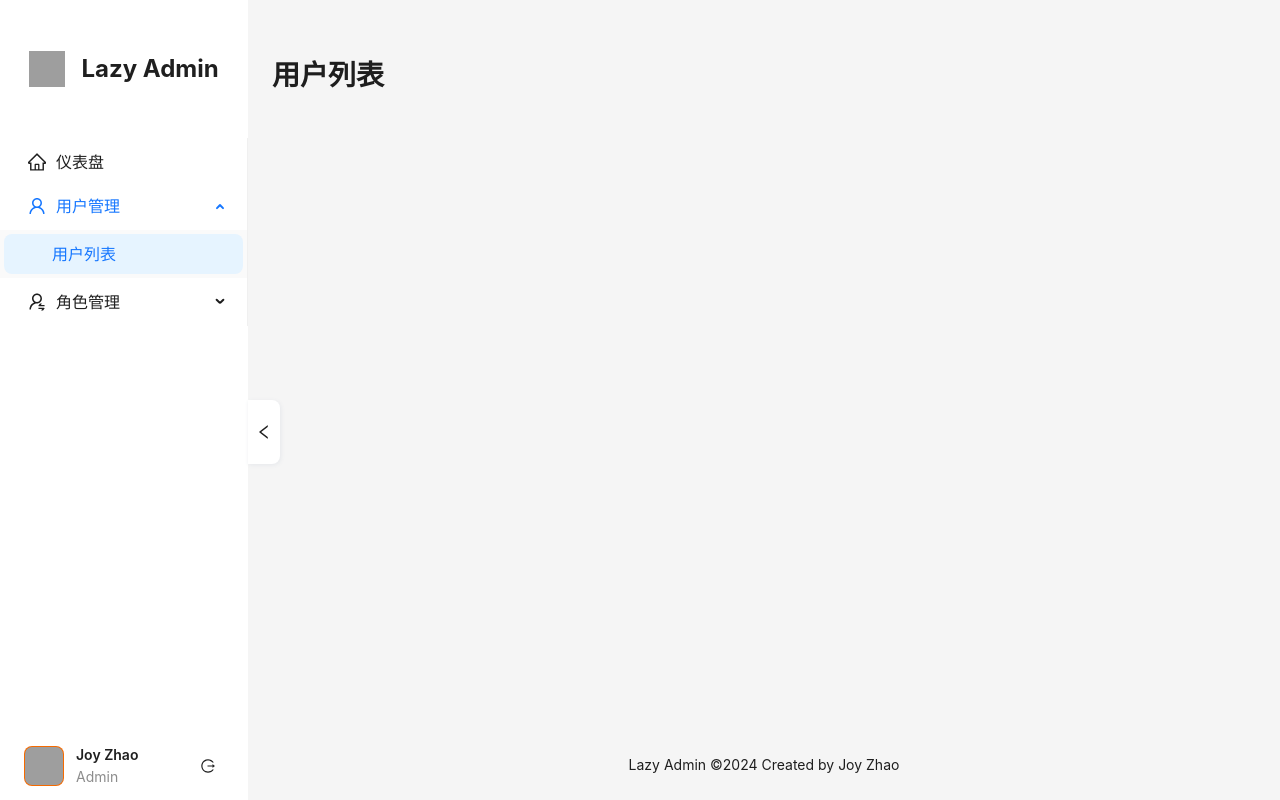
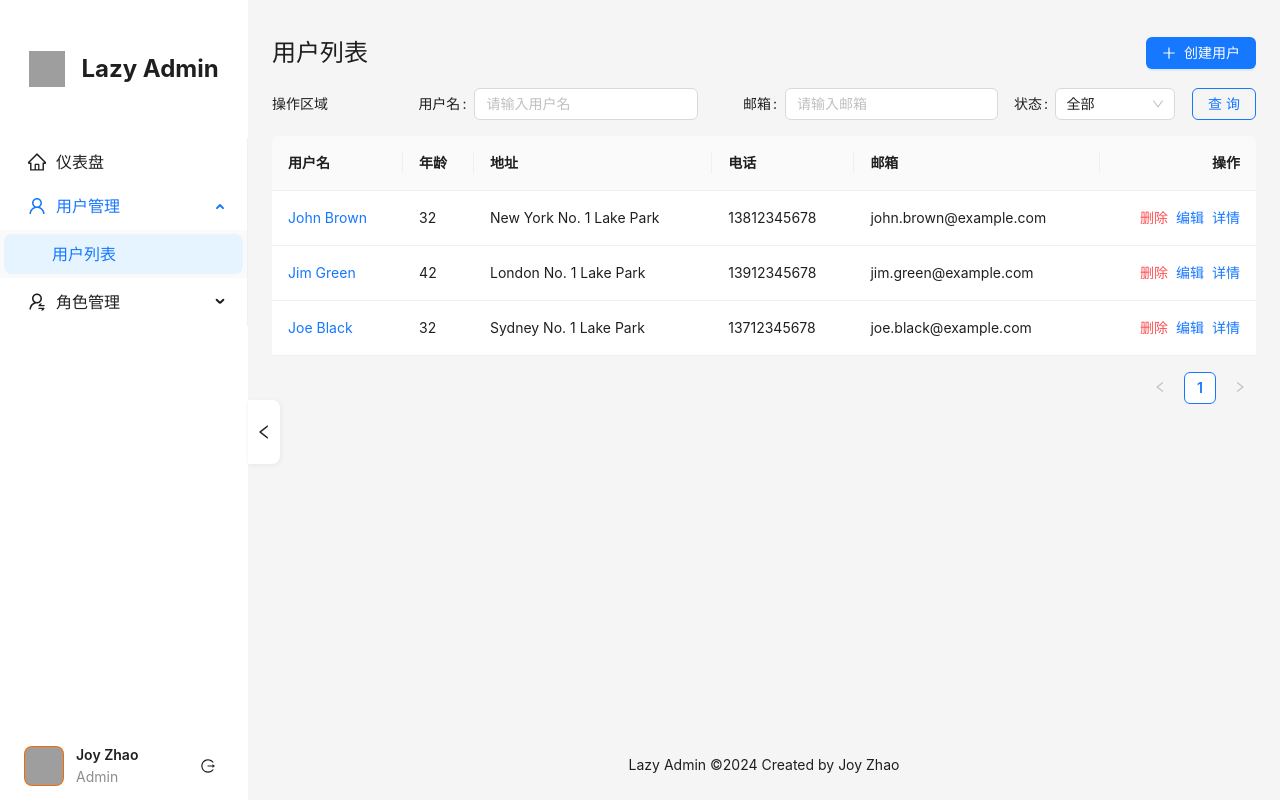
Before and after one commit to zguiyang/lazyAdmin, a React (Vite) app: page /users/list in a window 1280 px wide. Built offline with nearby package versions, Linux system fonts and the light colour scheme; grey boxes are pictures that could not be loaded.

Commit message:
upd: add user page

```diff
--- /dev/null
+++ b/src/components/PageTitle/index.tsx
@@ -0,0 +1,25 @@
+import React, { useEffect, useState } from 'react';
+import { useLocation } from 'react-router-dom';
+
+import { MenuItem, findMenuItem, menuList } from '@/menus';
+
+import styles from './styles.module.scss';
+
+export default function PageTitle(props: { actions?: React.ReactElement | undefined }) {
+  const location = useLocation();
+  const [menuItem, setMenuItem] = useState<MenuItem | null>();
+
+  useEffect(() => {
+    const menuItem = findMenuItem(menuList, location.pathname);
+    setMenuItem(menuItem);
+  }, [location.pathname]);
+
+  return (
+    <div className={styles.pageTitleWrapper}>
+      <div className={'left-wrapper'}>
+        <h1 className={styles.title}>{menuItem ? menuItem.label : 'Page Title'}</h1>
+      </div>
+      <div className={'right-wrapper'}>{props.actions}</div>
+    </div>
+  );
+}
--- /dev/null
+++ b/src/components/PageTitle/styles.module.scss
@@ -0,0 +1,8 @@
+.pageTitleWrapper {
+  @apply flex justify-between items-center;
+}
+.title {
+  font-weight: 400;
+  font-size: 24px;
+  margin: 0;
+}
--- a/src/menus/types.ts
+++ b/src/menus/types.ts
@@ -2,4 +2,5 @@ import type { MenuProps } from 'antd';
 
 export type MenuItem = Required<MenuProps>['items'][number] & {
   children?: MenuItem[];
+  label: string;
 };
--- a/src/menus/utils.ts
+++ b/src/menus/utils.ts
@@ -24,3 +24,19 @@ export function findKeyPath(menu: MenuItem[], key: string): string[] {
   dfs(menu, key, []);
   return path.length > 0 ? path : [];
 }
+
+// 查找菜单项方法
+export function findMenuItem(menu: MenuItem[], key: string): MenuItem | null {
+  for (const item of menu) {
+    if (item.key === key) {
+      return item;
+    }
+    if (item.children) {
+      const found = findMenuItem(item.children, key);
+      if (found) {
+        return found;
+      }
+    }
+  }
+  return null;
+}
--- a/src/pages/roles/index.tsx
+++ b/src/pages/roles/index.tsx
@@ -1,3 +1,9 @@
+import PageTitle from '@/components/PageTitle';
+
 export default function RolesPage() {
-  return <div>Roles Page</div>;
+  return (
+    <div className={'roles-page'}>
+      <PageTitle />
+    </div>
+  );
 }
--- a/src/pages/users/index.tsx
+++ b/src/pages/users/index.tsx
@@ -1,7 +1,119 @@
+import { PlusOutlined } from '@ant-design/icons';
+import { Button, Form, Input, Select, Space, Table, Typography } from 'antd';
+
+import PageTitle from '@/components/PageTitle';
+import type { TableColumn } from '@/types/common';
+
+export function ActionButtons() {
+  return (
+    <Space size={12} className={'action-buttons'}>
+      <Button type={'primary'} icon={<PlusOutlined />}>
+        创建用户
+      </Button>
+    </Space>
+  );
+}
+
 export default function UserPage() {
+  const columns: TableColumn<any> = [
+    {
+      title: '用户名',
+      dataIndex: 'name',
+      render: (text) => <a>{text}</a>,
+    },
+    {
+      title: '年龄',
+      dataIndex: 'age',
+    },
+    {
+      title: '地址',
+      dataIndex: 'address',
+    },
+    {
+      title: '电话',
+      dataIndex: 'phone',
+    },
+    {
+      title: '邮箱',
+      dataIndex: 'email',
+    },
+    {
+      title: '操作',
+      dataIndex: 'action',
+      align: 'right',
+      render: () => {
+        return (
+          <Space size={8} align={'end'}>
+            <Typography.Link type={'danger'}>删除</Typography.Link>
+            <Typography.Link>编辑</Typography.Link>
+            <Typography.Link>详情</Typography.Link>
+          </Space>
+        );
+      },
+    },
+  ];
+  const tableData = [
+    {
+      key: '1',
+      name: 'John Brown',
+      age: 32,
+      phone: '13812345678',
+      email: 'john.brown@example.com',
+      address: 'New York No. 1 Lake Park',
+      tags: ['nice', 'developer'],
+    },
+    {
+      key: '2',
+      name: 'Jim Green',
+      phone: '13912345678',
+      email: 'jim.green@example.com',
+      age: 42,
+      address: 'London No. 1 Lake Park',
+      tags: ['loser'],
+    },
+    {
+      key: '3',
+      name: 'Joe Black',
+      phone: '13712345678',
+      email: 'joe.black@example.com',
+      age: 32,
+      address: 'Sydney No. 1 Lake Park',
+      tags: ['cool', 'teacher'],
+    },
+  ];
   return (
     <div className={'users-page'}>
-      <h1>用户列表</h1>
+      <PageTitle actions={<ActionButtons />} />
+      <div className={'page-search-wrapper'}>
+        <div className={'left-wrapper'}>操作区域</div>
+        <div className={'right-wrapper'}>
+          <Form layout={'inline'} labelCol={{ span: 6 }} wrapperCol={{ span: 18 }}>
+            <Form.Item label={'用户名'}>
+              <Input placeholder={'请输入用户名'} />
+            </Form.Item>
+            <Form.Item label={'邮箱'}>
+              <Input placeholder={'请输入邮箱'} />
+            </Form.Item>
+            <Form.Item label={'状态'}>
+              <Select defaultValue={'全部'} style={{ width: 120 }}>
+                <Select.Option value={'全部'}>全部</Select.Option>
+                <Select.Option value={'正常'}>正常</Select.Option>
+                <Select.Option value={'冻结'}>冻结</Select.Option>
+              </Select>
+            </Form.Item>
+            <Form.Item label={false} style={{ marginRight: 0 }}>
+              <Space size={8}>
+                <Button type={'primary'} ghost>
+                  查询
+                </Button>
+              </Space>
+            </Form.Item>
+          </Form>
+        </div>
+      </div>
+      <div className={'page-table-wrapper'}>
+        <Table dataSource={tableData} columns={columns} bordered={false} />
+      </div>
     </div>
   );
 }
--- a/src/styles/index.scss
+++ b/src/styles/index.scss
@@ -1,3 +1,4 @@
 @import 'normalize';
 @import 'tailwind';
 @import 'layout';
+@import 'page';
--- /dev/null
+++ b/src/styles/page.scss
@@ -0,0 +1,6 @@
+.page-search-wrapper {
+  @apply flex justify-between items-center mt-4;
+}
+.page-table-wrapper {
+  @apply mt-4 mb-2;
+}
--- /dev/null
+++ b/src/types/common.ts
@@ -0,0 +1,3 @@
+import type { TableProps } from 'antd';
+
+export type TableColumn<T> = TableProps<T>['columns'];
```
